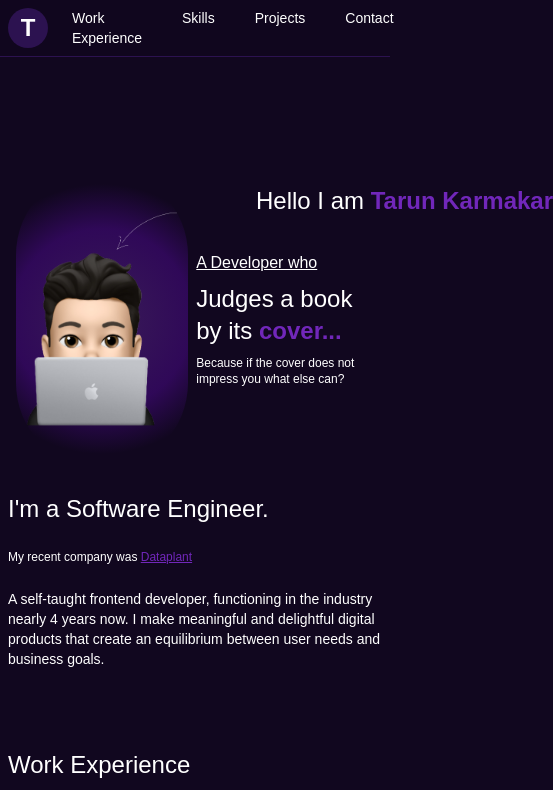
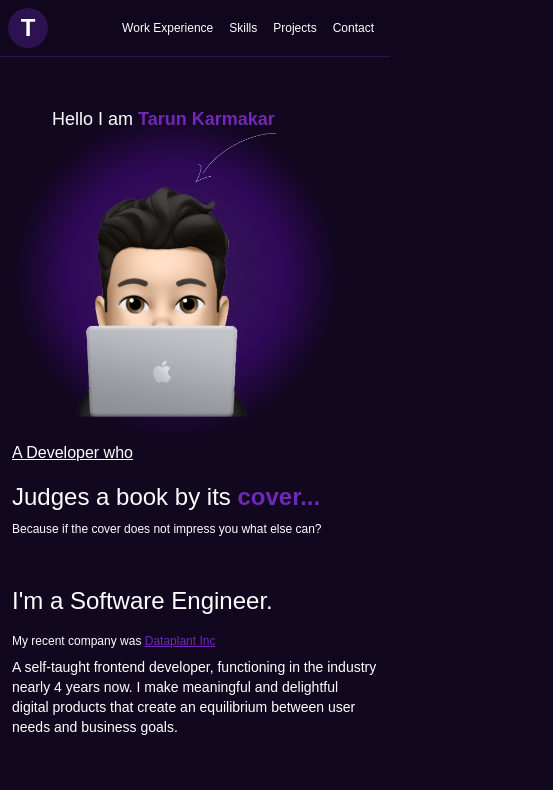
Before and after one commit to tarunkarmakardev/portfolio-nextjs, a Next.js app: page / in a window 390 px wide. Shown: the top 790 px of the page, 553 px wide, since content can reach past the window. Built offline with nearby package versions, Linux system fonts and the light colour scheme; a web font is replaced by a local one.

Commit message:
Update responsive design. Add data file

```diff
--- a/src/app/page.tsx
+++ b/src/app/page.tsx
@@ -1,3 +1,4 @@
+import { aboutMe, topBarLinks, workExperiences } from "@/data";
 import Image from "next/image";
 import Link from "next/link";
 
@@ -5,7 +6,7 @@ export default function Home() {
   return (
     <div>
       <TopBar />
-      <main className="p-2 text-white max-w-[900px] mx-auto">
+      <main className="p-3 text-white max-w-[900px] mx-auto">
         <Hero />
         <AboutMe />
         <WorkExperience />
@@ -14,32 +15,13 @@ export default function Home() {
   );
 }
 
-const topBarLinks = [
-  {
-    id: "work-experience",
-    text: "Work Experience",
-  },
-  {
-    id: "skills",
-    text: "Skills",
-  },
-  {
-    id: "projects",
-    text: "Projects",
-  },
-  {
-    id: "contact",
-    text: "Contact",
-  },
-];
-
 function TopBar() {
   return (
     <header className="flex justify-between items-center gap-2 p-2 bg-primary/80 filter top-0 sticky backdrop-blur-sm border-b border-secondary z-20">
       <div>
         <Logo />
       </div>
-      <div className="flex gap-2">
+      <div className="flex">
         {topBarLinks.map((link) => (
           <TopBarLink key={link.id} id={link.id} text={link.text} />
         ))}
@@ -55,7 +37,10 @@ type TopBarLinkProps = {
 
 function TopBarLink({ id, text }: TopBarLinkProps) {
   return (
-    <a href={`#${id}`} className="text-white px-4 text-sm">
+    <a
+      href={`#${id}`}
+      className="text-white p-2 text-xs sm:p-3 sm:text-base hover:bg-secondary rounded-md"
+    >
       {text}
     </a>
   );
@@ -69,37 +54,44 @@ function Logo() {
   );
 }
 
+function GradientBackground(props: React.ComponentPropsWithoutRef<"div">) {
+  return (
+    <div
+      style={{
+        background:
+          "radial-gradient(circle 180px, rgba(118, 60, 172, 0.4) 0%, rgba(60, 9, 112, 0.7) 60%, rgb(var(--color-primary)) 90%)",
+      }}
+      {...props}
+    />
+  );
+}
+
 function Hero() {
   const size = {
-    width: 300,
-    height: 300,
+    width: 200,
+    height: 280,
   };
   return (
-    <section className="mt-24 mb-4">
-      <div className="flex items-center gap-2 p-2">
-        <div
-          className="rounded-full relative"
-          style={{
-            background:
-              "radial-gradient(circle 150px, rgba(118, 60, 172, 0.4) 0%, rgba(60, 9, 112, 0.7) 60%, rgb(var(--color-primary)) 90%)",
-            ...size,
-          }}
-        >
-          <Image
-            src="/me.png"
-            alt="me"
-            height={size.height - size.height * 0.2}
-            width={size.width - size.width * 0.5}
-            className="absolute top-1/2 left-1/2 -translate-x-1/2 -translate-y-1/2"
-          />
-          <div className="absolute text-white text-center text-2xl top-4 translate-x-60 text-nowrap">
+    <section className="mt-12 mb-12 sm:mt-24">
+      <div className="flex items-center gap-2 sm:gap-4 flex-wrap">
+        <div className="relative">
+          <GradientBackground className="px-16 py-4">
+            <Image
+              src="/me.png"
+              alt="me"
+              height={size.height}
+              width={size.width}
+              className=""
+            />
+          </GradientBackground>
+          <div className="absolute text-white text-center text-lg -top-3 translate-x-10 sm:text-2xl sm:translate-x-1/2 text-nowrap">
             Hello I am{" "}
             <span className="text-accent font-bold">Tarun Karmakar</span>
           </div>
         </div>
-        <div className="flex flex-col gap-2">
-          <div className="underline">A Developer who</div>
-          <div className="text-2xl">
+        <div>
+          <div className="underline mb-4">A Developer who</div>
+          <div className="text-2xl mb-2">
             Judges a book by its{" "}
             <span className="text-accent font-bold">cover...</span>
           </div>
@@ -114,52 +106,26 @@ function Hero() {
 
 function AboutMe() {
   return (
-    <section id="about" className="mb-20">
-      <div className="text-2xl mb-6">{"I'm a Software Engineer."}</div>
-      <div className="text-xs">
+    <section id="about" className="mb-12 sm:mt-24">
+      <div className="text-2xl mb-4">{"I'm a Software Engineer."}</div>
+      <div className="text-xs mb-2">
         My recent company was{" "}
-        <Link href="https://www.thedataplant.com/" target="_blank">
-          <span className="text-accent underline">Dataplant</span>
+        <Link href={aboutMe.recentCompany.url} target="_blank">
+          <span className="text-accent underline">
+            {aboutMe.recentCompany.text}
+          </span>
         </Link>
       </div>
-      <div className="text-sm mt-6">
-        A self-taught frontend developer, functioning in the industry nearly 4
-        years now. I make meaningful and delightful digital products that create
-        an equilibrium between user needs and business goals.
-      </div>
+      <div className="text-sm mb-2">{aboutMe.content}</div>
     </section>
   );
 }
 
-const workExperiences = [
-  {
-    company: "Dataplant Inc",
-    position: "UI Developer",
-    duration: "May 2022 - Present",
-    description:
-      "Lorem, ipsum dolor sit amet consectetur adipisicing elit. Magnam hic, repellat corrupti quas maxime ad facilis possimus dolores sit rerum.",
-  },
-  {
-    company: "Get Thrifty",
-    position: "Software Developer",
-    duration: "Feb 2022 - May 2022",
-    description:
-      "Lorem, ipsum dolor sit amet consectetur adipisicing elit. Magnam hic, repellat corrupti quas maxime ad facilis possimus dolores sit rerum.",
-  },
-  {
-    company: "Null Innovation",
-    position: "Junior Frontend Engineer",
-    duration: "June 2021 - Feb 2022",
-    description:
-      "Lorem, ipsum dolor sit amet consectetur adipisicing elit. Magnam hic, repellat corrupti quas maxime ad facilis possimus dolores sit rerum.",
-  },
-];
-
 function WorkExperience() {
   return (
     <section id="work-experience">
-      <div className="text-2xl mb-6">Work Experience</div>
-      <div className="grid grid-cols-2 gap-4">
+      <div className="text-2xl mb-4">Work Experience</div>
+      <div className="grid grid-col-1 sm:grid-cols-2 gap-4">
         {workExperiences.map((workExperience) => (
           <WorkExperienceCard
             key={workExperience.company}
--- /dev/null
+++ b/src/data/index.ts
@@ -0,0 +1,52 @@
+export const topBarLinks = [
+  {
+    id: "work-experience",
+    text: "Work Experience",
+  },
+  {
+    id: "skills",
+    text: "Skills",
+  },
+  {
+    id: "projects",
+    text: "Projects",
+  },
+  {
+    id: "contact",
+    text: "Contact",
+  },
+];
+
+export const workExperiences = [
+  {
+    company: "Dataplant Inc",
+    position: "UI Developer",
+    duration: "May 2022 - Present",
+    description:
+      "Lorem, ipsum dolor sit amet consectetur adipisicing elit. Magnam hic, repellat corrupti quas maxime ad facilis possimus dolores sit rerum.",
+  },
+  {
+    company: "Get Thrifty",
+    position: "Software Developer",
+    duration: "Feb 2022 - May 2022",
+    description:
+      "Lorem, ipsum dolor sit amet consectetur adipisicing elit. Magnam hic, repellat corrupti quas maxime ad facilis possimus dolores sit rerum.",
+  },
+  {
+    company: "Null Innovation",
+    position: "Junior Frontend Engineer",
+    duration: "June 2021 - Feb 2022",
+    description:
+      "Lorem, ipsum dolor sit amet consectetur adipisicing elit. Magnam hic, repellat corrupti quas maxime ad facilis possimus dolores sit rerum.",
+  },
+];
+
+export const aboutMe = {
+  recentCompany: {
+    text: "Dataplant Inc",
+    url: "https://www.thedataplant.com/",
+  },
+  content: `A self-taught frontend developer, functioning in the industry nearly 4
+        years now. I make meaningful and delightful digital products that create
+        an equilibrium between user needs and business goals.`,
+};
```
